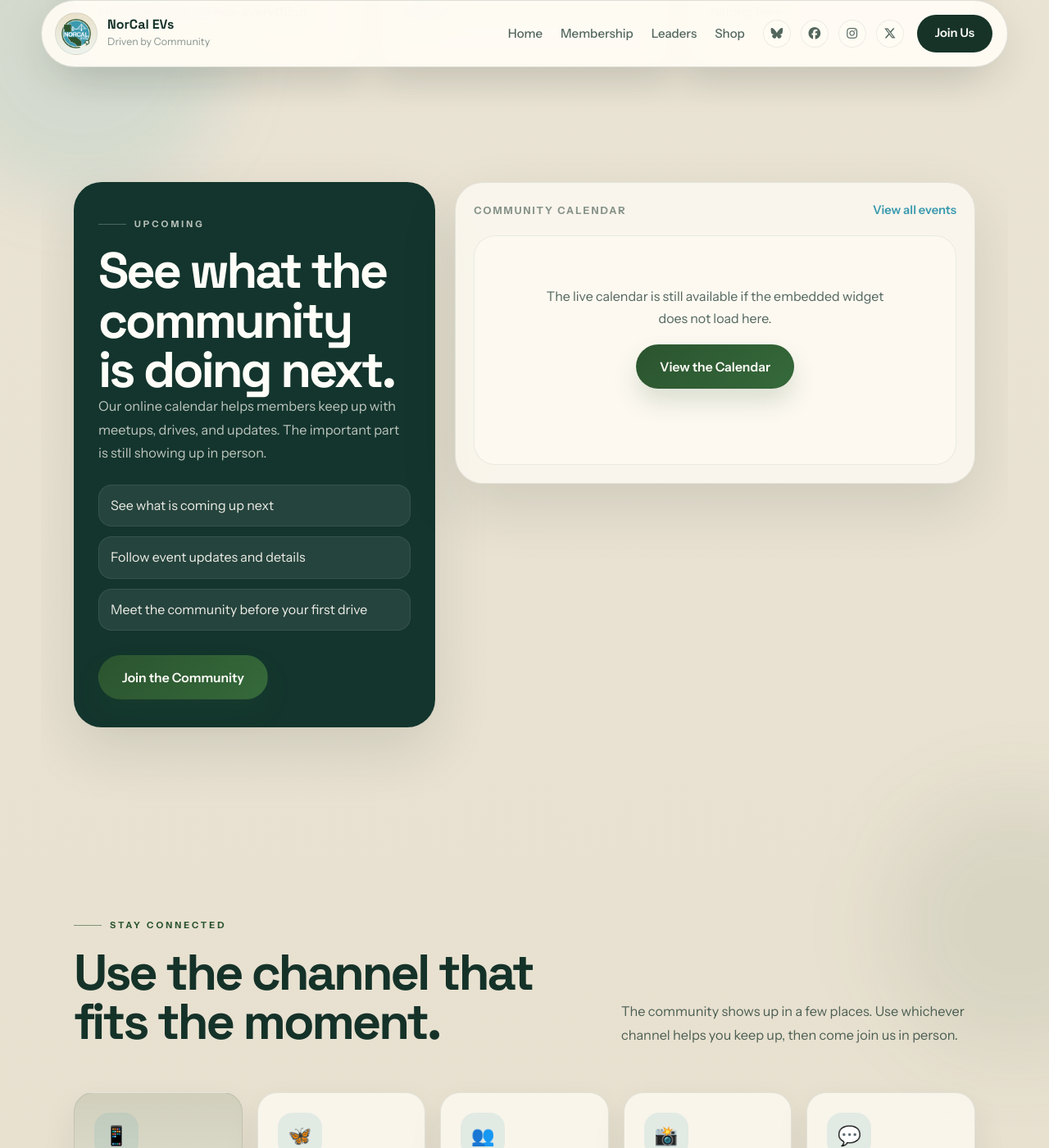
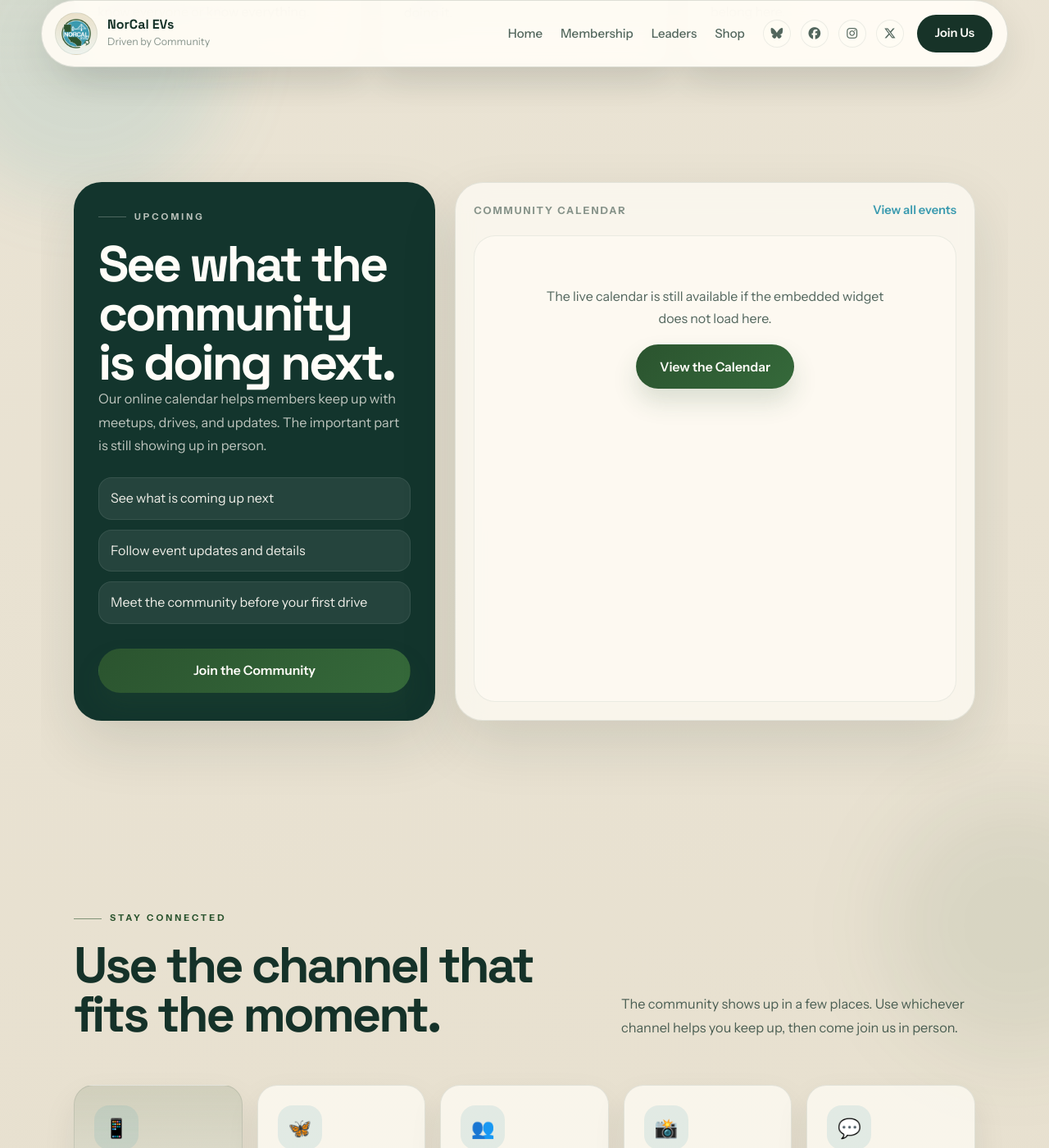
Before and after one commit to ZakWinnick/NorCalEVs, a Jekyll site: the page built from index.md, in a window 1280 px wide and 1400 px high, scrolled down 1461 px. Shown: the whole window at 82% size. Built offline with Jekyll 4.4.1, drawn with Linux system fonts in a browser that asks for light colours; a script that is not in the unit is left out.

Commit message:
Match events card heights

```diff
--- a/assets/css/components.css
+++ b/assets/css/components.css
@@ -326,7 +326,7 @@
     display: grid;
     grid-template-columns: minmax(380px, 0.82fr) minmax(0, 1.18fr);
     gap: 24px;
-    align-items: start;
+    align-items: stretch;
     max-width: 100%;
 }
 
@@ -335,9 +335,12 @@
     border-radius: var(--radius-xl);
     min-width: 0;
     max-width: 100%;
+    height: 100%;
 }
 
 .events-copy {
+    display: flex;
+    flex-direction: column;
     padding: 34px 30px;
     background: var(--surface-strong);
     color: var(--text-on-dark);
@@ -378,6 +381,8 @@
 }
 
 .events-panel {
+    display: flex;
+    flex-direction: column;
     padding: 22px;
     background: rgba(255, 252, 245, 0.72);
     border: 1px solid rgba(21, 50, 41, 0.1);
@@ -410,6 +415,7 @@
 }
 
 .events-embed {
+    flex: 1;
     min-height: 280px;
     padding: 32px 28px;
     border-radius: calc(var(--radius-xl) - 8px);
```
